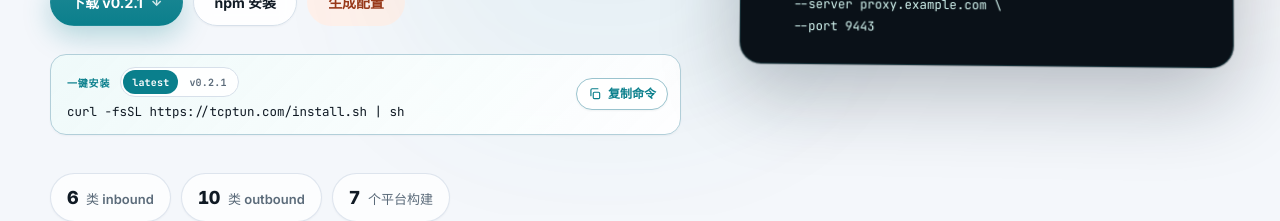
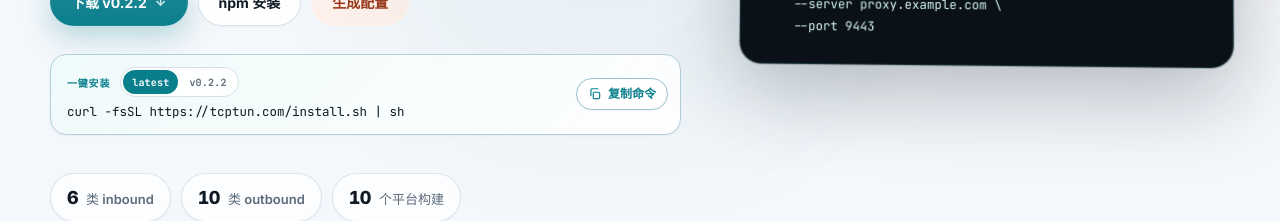
Before and after one commit to sskycn/tcptun, a Next.js app: page / in a window 1280 px wide. Shown: the part 585-806 px from the top of the page. Built offline with nearby package versions, Linux system fonts and the light colour scheme.

Commit message:
chore(release): publish tcptun v0.2.2 assets

```diff
--- a/app/detect-platform.ts
+++ b/app/detect-platform.ts
@@ -77,6 +77,7 @@
 }
 
 export function platformInitial(platform: string) {
+  if (platform === "android") return "A";
   if (platform === "darwin") return "M";
   if (platform === "windows") return "W";
   return "L";
@@ -85,13 +86,16 @@
 function detectOs(ua: string, platformHint: string, uaPlatform: string): BinaryDownload["platform"] {
   const haystack = `${ua} ${platformHint} ${uaPlatform}`;
 
+  if (/android/.test(haystack)) {
+    return "android";
+  }
   if (/iphone|ipad|ipod|macintosh|mac os|macos|macintel|macarm/.test(haystack)) {
     return "darwin";
   }
   if (/windows|win32|win64|wow64/.test(haystack)) {
     return "windows";
   }
-  if (/android|linux|cros|chromium os/.test(haystack)) {
+  if (/linux|cros|chromium os/.test(haystack)) {
     return "linux";
   }
   return "linux";
@@ -126,6 +130,7 @@
   platform: BinaryDownload["platform"],
   arch: BinaryDownload["arch"],
 ) {
+  if (platform === "android") return "Android";
   const os =
     platform === "darwin" ? "macOS" : platform === "windows" ? "Windows" : "Linux";
   const archLabel = arch === "amd64" ? "x64" : arch === "arm64" ? "ARM64" : "ARMv7";
--- a/app/globals.css
+++ b/app/globals.css
@@ -1623,15 +1623,30 @@
   color: #2154a3;
 }
 
+.platform-mark.android {
+  background: #e5f7ec;
+  color: #19713b;
+}
+
 html[data-theme="dark"] .platform-mark.windows {
   background: #1a3156;
   color: #b7d0ff;
+}
+
+html[data-theme="dark"] .platform-mark.android {
+  background: #173d29;
+  color: #9be7b5;
 }
 
 @media (prefers-color-scheme: dark) {
   html:not([data-theme="light"]) .platform-mark.windows {
     background: #1a3156;
     color: #b7d0ff;
+  }
+
+  html:not([data-theme="light"]) .platform-mark.android {
+    background: #173d29;
+    color: #9be7b5;
   }
 }
 
--- a/app/site-data.ts
+++ b/app/site-data.ts
@@ -1,4 +1,4 @@
-export const releaseVersion = "0.2.1";
+export const releaseVersion = "0.2.2";
 
 export const npmLinks = {
   package: "https://www.npmjs.com/package/tcptun",
@@ -80,13 +80,16 @@
 ] as const;
 
 export const binaryDownloads = [
-  binary("tcptun-darwin-amd64", "darwin", "macOS", "amd64", "x64", 15061776),
-  binary("tcptun-darwin-arm64", "darwin", "macOS", "arm64", "ARM64", 13940850),
-  binary("tcptun-linux-amd64", "linux", "Linux", "amd64", "x64", 14672034),
-  binary("tcptun-linux-arm64", "linux", "Linux", "arm64", "ARM64", 13500578),
-  binary("tcptun-linux-armv7", "linux", "Linux", "armv7", "ARMv7", 13893794),
-  binary("tcptun-windows-amd64.exe", "windows", "Windows", "amd64", "x64", 15101952),
-  binary("tcptun-windows-arm64.exe", "windows", "Windows", "arm64", "ARM64", 13692416),
+  binary("tcptun-android-arm64-v0.2.2.apk", "android", "Android", "arm64", "ARM64", 51714794),
+  binary("tcptun-android-armv7-v0.2.2.apk", "android", "Android", "armv7", "ARMv7", 48436568),
+  binary("tcptun-android-x86_64-v0.2.2.apk", "android", "Android", "amd64", "x86_64", 54532843),
+  binary("tcptun-darwin-amd64", "darwin", "macOS", "amd64", "x64", 17646464),
+  binary("tcptun-darwin-arm64", "darwin", "macOS", "arm64", "ARM64", 16417634),
+  binary("tcptun-linux-amd64", "linux", "Linux", "amd64", "x64", 17113250),
+  binary("tcptun-linux-arm64", "linux", "Linux", "arm64", "ARM64", 15794338),
+  binary("tcptun-linux-armv7", "linux", "Linux", "armv7", "ARMv7", 16122018),
+  binary("tcptun-windows-amd64.exe", "windows", "Windows", "amd64", "x64", 17600512),
+  binary("tcptun-windows-arm64.exe", "windows", "Windows", "arm64", "ARM64", 16049152),
 ] as const;
 
 export const inboundTypes = ["mixed", "socks5", "native", "vless", "vmess", "trojan"] as const;
```
Also changed, not shown: 2 other files (tests, documents, lock files or other folders).
